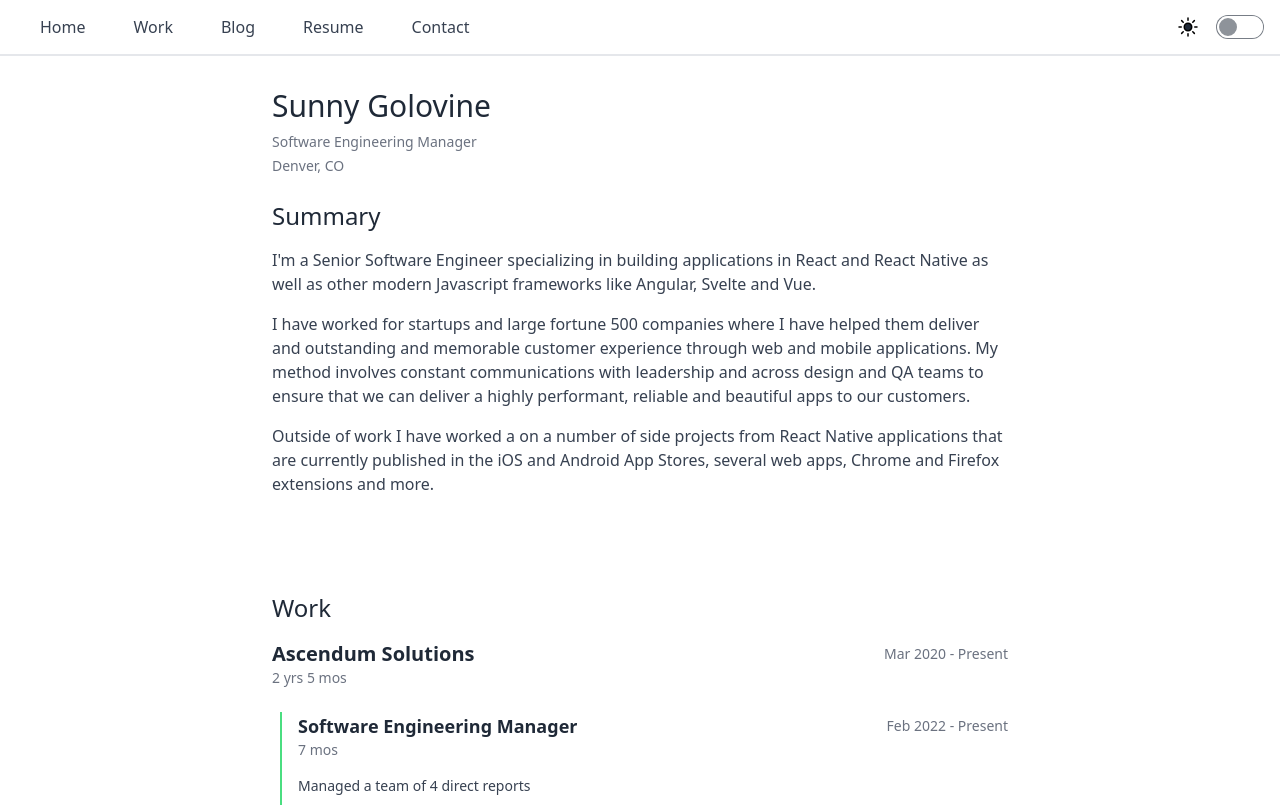
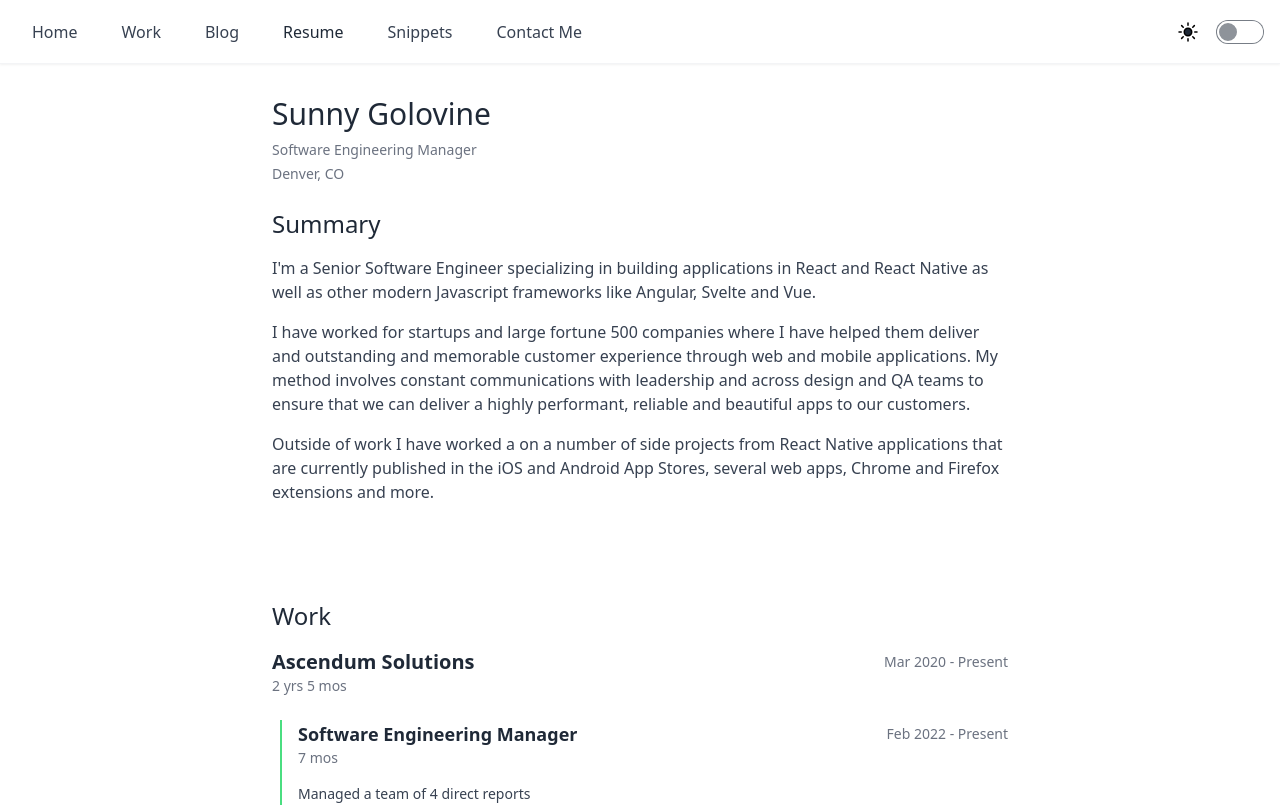
Before and after one commit to sgolovine/www-2022, a Next.js app: page /resume in a window 1280 px wide. Shown: the top 805 px of the page. Built offline with nearby package versions, Linux system fonts and the light colour scheme.

Commit message:
feat(layout): adapt mobile menu to new header

```diff
--- a/src/components/common/iconButton/IconButton.tsx
+++ b/src/components/common/iconButton/IconButton.tsx
@@ -3,16 +3,19 @@ import { makeStyles } from "./IconButton.classes"
 
 interface IconButtonProps {
   icon: AllIcons
-  additionalIconClasses?: string
+  onClick?: () => void
 }
 
-const IconButton: React.FC<IconButtonProps> = ({ icon }) => {
+const IconButton: React.FC<IconButtonProps> = ({ icon, onClick }) => {
   const classes = makeStyles()
 
   const IconComponent = getIcon(icon)
 
   return (
-    <button className={classes.buttonClasses}>
+    <button
+      onClick={() => onClick && onClick()}
+      className={classes.buttonClasses}
+    >
       <IconComponent className={classes.iconClasses} />
     </button>
   )
--- a/src/components/header/Header.tsx
+++ b/src/components/header/Header.tsx
@@ -144,9 +144,9 @@ const Header: React.FC<HeaderProps> = ({ title, pageNavigation }) => {
           </div>
         )}
       </Headroom>
-      {menuOpen && (
+      {/* {menuOpen && (
         <MobileMenu routes={headerRoutes} onClose={() => setMenuOpen(false)} />
-      )}
+      )} */}
     </>
   )
 }
--- a/src/components/headerv2/Header.tsx
+++ b/src/components/headerv2/Header.tsx
@@ -5,9 +5,10 @@ import { ThemeSwitch } from "../themeSwitch"
 import { makeStyles } from "./Header.classes"
 
 interface Props {
-  title: string
+  title?: string
   headerLinks: HeaderRoute[]
   pageLinks?: HeaderRoute[]
+  onMenuClick?: () => void
 }
 
 const buttonBaseProps: Partial<ButtonProps> = {
@@ -22,7 +23,12 @@ const pageNavButtonBaseProps: Partial<ButtonProps> = {
   noBorder: true,
 }
 
-const Header: React.FC<Props> = ({ headerLinks, pageLinks }) => {
+const Header: React.FC<Props> = ({
+  headerLinks,
+  pageLinks,
+  title,
+  onMenuClick,
+}) => {
   const {
     containerClasses,
     linksContainer,
@@ -38,7 +44,7 @@ const Header: React.FC<Props> = ({ headerLinks, pageLinks }) => {
     <>
       <div className={containerClasses}>
         <div className={mobileTitleContainer}>
-          <p className={mobileTitleText}>Title</p>
+          <p className={mobileTitleText}>{title ?? ""}</p>
         </div>
         <div className={linksContainer}>
           {headerLinks.map(link => {
@@ -58,7 +64,7 @@ const Header: React.FC<Props> = ({ headerLinks, pageLinks }) => {
           <ThemeSwitch />
         </div>
         <div className={mobileMenuContainer}>
-          <IconButton icon="bars3" />
+          <IconButton onClick={onMenuClick} icon="bars3" />
         </div>
       </div>
       <div className={pageNavigationContainer}>
--- /dev/null
+++ b/src/components/headerv2/HeaderWrapper.tsx
@@ -0,0 +1,38 @@
+// This provides the header component wrapped with the required hooks
+// and logic to drop straight into the layout with no additional props.
+import useHeader from "./useHeader"
+import Header from "./Header"
+import { HeaderRoute } from "~/model/Routes"
+import clsx from "clsx"
+import { useState } from "react"
+import { MobileMenu } from "../mobileMenu"
+
+interface Props {
+  pageLinks?: HeaderRoute[]
+}
+
+const HeaderWrapper: React.FC<Props> = ({ pageLinks }) => {
+  const [menuOpen, setMenuOpen] = useState<boolean>(false)
+  const { headerRoutes, pageTitle } = useHeader()
+
+  const menuWrapperClasses = clsx({
+    hidden: !menuOpen,
+    contents: menuOpen,
+  })
+
+  return (
+    <>
+      <Header
+        headerLinks={headerRoutes}
+        title={pageTitle}
+        pageLinks={pageLinks}
+        onMenuClick={() => setMenuOpen(true)}
+      />
+      <span className={menuWrapperClasses}>
+        <MobileMenu onClose={() => setMenuOpen(false)} routes={headerRoutes} />
+      </span>
+    </>
+  )
+}
+
+export default HeaderWrapper
--- a/src/components/headerv2/index.ts
+++ b/src/components/headerv2/index.ts
@@ -1 +1,2 @@
 export { default as Header } from "./Header"
+export { default as HeaderWrapper } from "./HeaderWrapper"
--- /dev/null
+++ b/src/components/headerv2/useHeader.ts
@@ -0,0 +1,41 @@
+import { useRouter } from "next/router"
+import { useMemo } from "react"
+import appRoutes from "~/config/navigation/appRoutes"
+import pageTitles from "~/config/navigation/pageTitles"
+import { HeaderRoute, AppRoute, Routes } from "~/model/Routes"
+
+const useHeader = () => {
+  const router = useRouter()
+  const currentRoute = router.pathname as Routes
+  const pageTitle = pageTitles[currentRoute] ?? ""
+
+  const headerRoutes = useMemo(() => {
+    const handleRouteClick = (route: Routes) => {
+      router.push(route)
+    }
+    const filteredRoutes = appRoutes.filter(route => route.showOnHeader)
+
+    const withCurrentActiveRoute: HeaderRoute[] = filteredRoutes.reduce(
+      (acc: HeaderRoute[], item: AppRoute) => {
+        return [
+          ...acc,
+          {
+            ...item,
+            isActive: item.link === currentRoute,
+            onClick: handleRouteClick,
+          },
+        ]
+      },
+      [] as HeaderRoute[]
+    )
+    return withCurrentActiveRoute
+    // We depend on the router by depending on `currentRoute`
+    // We do not need to depend on other parts of the router such
+    // As `push`
+    // eslint-disable-next-line react-hooks/exhaustive-deps
+  }, [currentRoute])
+
+  return { headerRoutes, pageTitle }
+}
+
+export default useHeader
--- a/src/components/layout/PageLayout.tsx
+++ b/src/components/layout/PageLayout.tsx
@@ -1,13 +1,18 @@
 import { ReactNode } from "react"
-import { Header, HeaderProps } from "../header"
+import { HeaderRoute } from "~/model/Routes"
+import { HeaderProps } from "../header"
+import { HeaderWrapper } from "../headerv2"
 import BaseLayout from "./BaseLayout"
 
-const PageLayout: React.FC<{
+interface LayoutProps {
+  children: ReactNode
   header?: HeaderProps
-  children: ReactNode
-}> = ({ header, children }) => (
+  pageLinks?: HeaderRoute[]
+}
+
+const PageLayout: React.FC<LayoutProps> = ({ children, pageLinks }) => (
   <BaseLayout hideThemeToggle>
-    <Header {...header} />
+    <HeaderWrapper pageLinks={pageLinks} />
     <div className="p-4">{children}</div>
   </BaseLayout>
 )
--- a/src/components/mobileMenu/MobileMenu.tsx
+++ b/src/components/mobileMenu/MobileMenu.tsx
@@ -1,6 +1,6 @@
 import clsx from "clsx"
-import { useRouter } from "next/router"
-import { HeaderRoute } from "~/model/HeaderRoute"
+import { HeaderRoute } from "~/model/Routes"
+import { IconButton } from "../common/iconButton"
 import { getIcon } from "../icons"
 import { ThemeSwitch } from "../themeSwitch"
 
@@ -15,37 +15,34 @@ const linkClasses = clsx(
   "border-b-4",
   "border-transparent",
   "hover:border-blue-500",
-  "hover:dark:border-gray-200",
+  "hover:dark:border-amber-500",
   "active:border-blue-400",
   "active:text-gray-600",
-  "active:dark:border-gray-400",
-  "active:dark:text-gray-400",
+  "active:dark:border-amber-600",
   "text-gray-900"
 )
 
 const MobileMenu: React.FC<Props> = ({ onClose, routes }) => {
-  const { push } = useRouter()
-
-  const handleNavigate = (href: string) => {
+  const handleClick = (route: HeaderRoute) => {
+    if (route.onClick) {
+      route.onClick(route.link)
+    }
     onClose()
-    push(href)
   }
 
   return (
     <div className="absolute top-0 left-0 right-0 bottom-0 bg-white dark:bg-slate-900 z-50">
-      <div className="flex flex-row items-start justify-between p-4 border-b-2 dark:border-slate-800">
+      <div className="flex flex-row items-start justify-between p-4">
         <p className="text-lg font-bold dark:text-gray-50">Menu</p>
         <div>
-          <button onClick={onClose} className="dark:text-white">
-            <CloseIcon className="h-6 w-6" />
-          </button>
+          <IconButton icon="close" onClick={onClose} />
         </div>
       </div>
       <div className="pt-4 flex flex-col gap-5 p-4">
         {routes.map(route => (
           <div
             key={route.id}
-            onClick={() => handleNavigate(route.href)}
+            onClick={() => handleClick(route)}
             className={linkClasses}
           >
             <a className="text-2xl font-bold dark:text-white">{route.title}</a>
--- /dev/null
+++ b/src/config/navigation/appRoutes.ts
@@ -0,0 +1,54 @@
+import pageTitles from "./pageTitles"
+import { AppRoute, Routes } from "~/model/Routes"
+
+const appRoutes: AppRoute[] = [
+  {
+    id: "home",
+    title: pageTitles[Routes.Home],
+    link: Routes.Home,
+    showOnHeader: true,
+    showOnHomepage: false,
+  },
+  {
+    id: "work",
+    title: pageTitles[Routes.Work],
+    link: Routes.Work,
+    showOnHeader: true,
+    showOnHomepage: true,
+    icon: "officeBuilding",
+  },
+  {
+    id: "blog",
+    title: pageTitles[Routes.Blog],
+    link: Routes.Blog,
+    showOnHeader: true,
+    showOnHomepage: true,
+    icon: "pencilSquare",
+  },
+  {
+    id: "resume",
+    title: pageTitles[Routes.Resume],
+    link: Routes.Resume,
+    showOnHeader: true,
+    showOnHomepage: true,
+    icon: "documentText",
+  },
+  {
+    id: "snippets",
+    title: pageTitles[Routes.BlogSnippets],
+    link: Routes.BlogSnippets,
+    showOnHeader: true,
+    showOnHomepage: true,
+    icon: "paperClip",
+  },
+  {
+    id: "contact",
+    title: pageTitles[Routes.Contact],
+    link: Routes.Contact,
+    showOnHeader: true,
+    showOnHomepage: true,
+    icon: "envelope",
+  },
+]
+
+export default appRoutes
--- /dev/null
+++ b/src/config/navigation/pageTitles.ts
@@ -0,0 +1,20 @@
+import { Routes } from "~/model/Routes"
+
+type PageTitles = {
+  [K in Routes]: string
+}
+
+const pageTitles: PageTitles = {
+  [Routes.Blog]: "Blog",
+  [Routes.BlogCategories]: "Categories",
+  [Routes.BlogSnippets]: "Snippets",
+  [Routes.Contact]: "Contact Me",
+  [Routes.Home]: "Home",
+  [Routes.Resume]: "Resume",
+  [Routes.ResumeDownloadDoc]: "Download DOC",
+  [Routes.ResumeDownloadPdf]: "Download PDF",
+  [Routes.Work]: "Work",
+}
+
+export default pageTitles
+export type { PageTitles }
--- a/src/model/Routes.ts
+++ b/src/model/Routes.ts
@@ -1,3 +1,5 @@
+import { AllIcons } from "~/components/icons"
+
 export enum Routes {
   Home = "/",
   Work = "/work",
@@ -16,10 +18,10 @@ export interface AppRoute {
   link: Routes
   // Should the route be shown in the header
   showOnHeader: boolean
-  // Should the route be shown in the mobile menu header
-  showOnMobileMenu: boolean
   // Should the route be shown on the homepage
   showOnHomepage: boolean
+  // Optional Icon
+  icon?: AllIcons
 }
 
 export interface HeaderRoute extends AppRoute {
```
Also changed, not shown: 1 other file (tests, documents, lock files or other folders).
